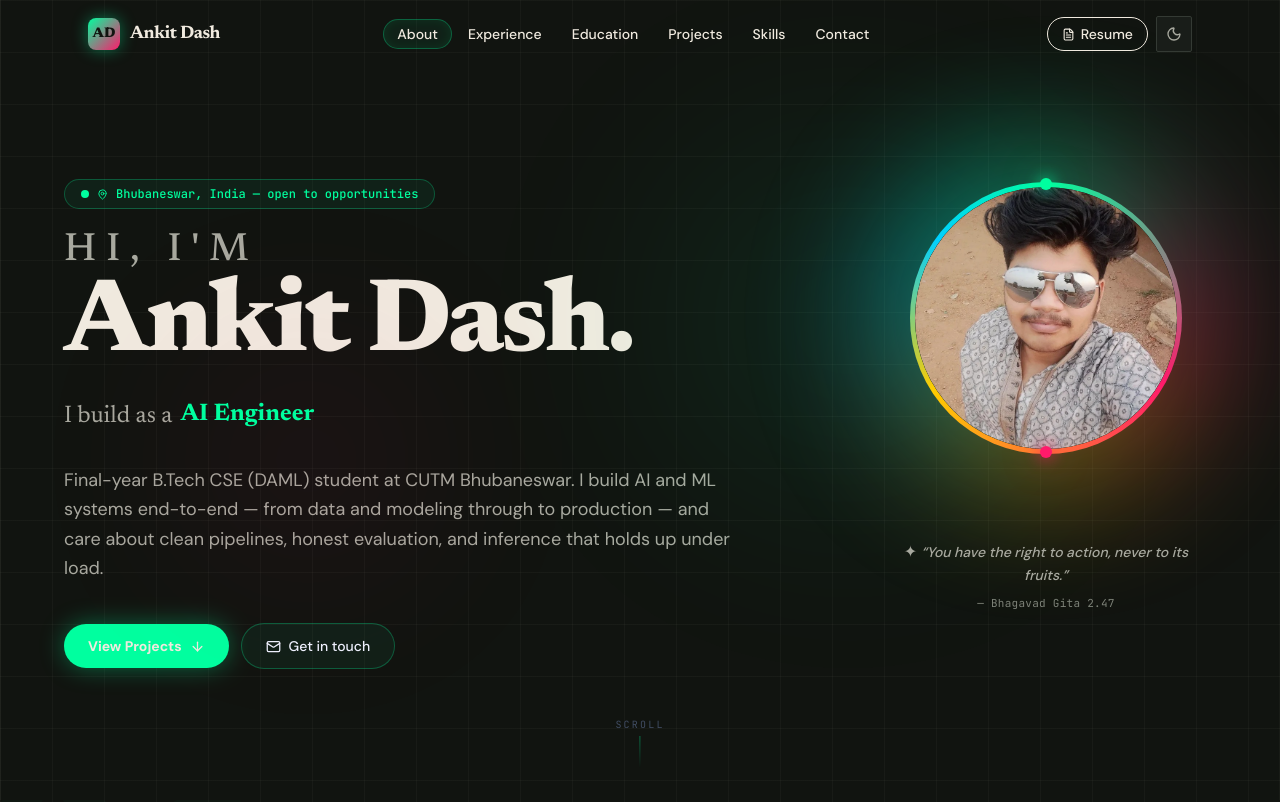
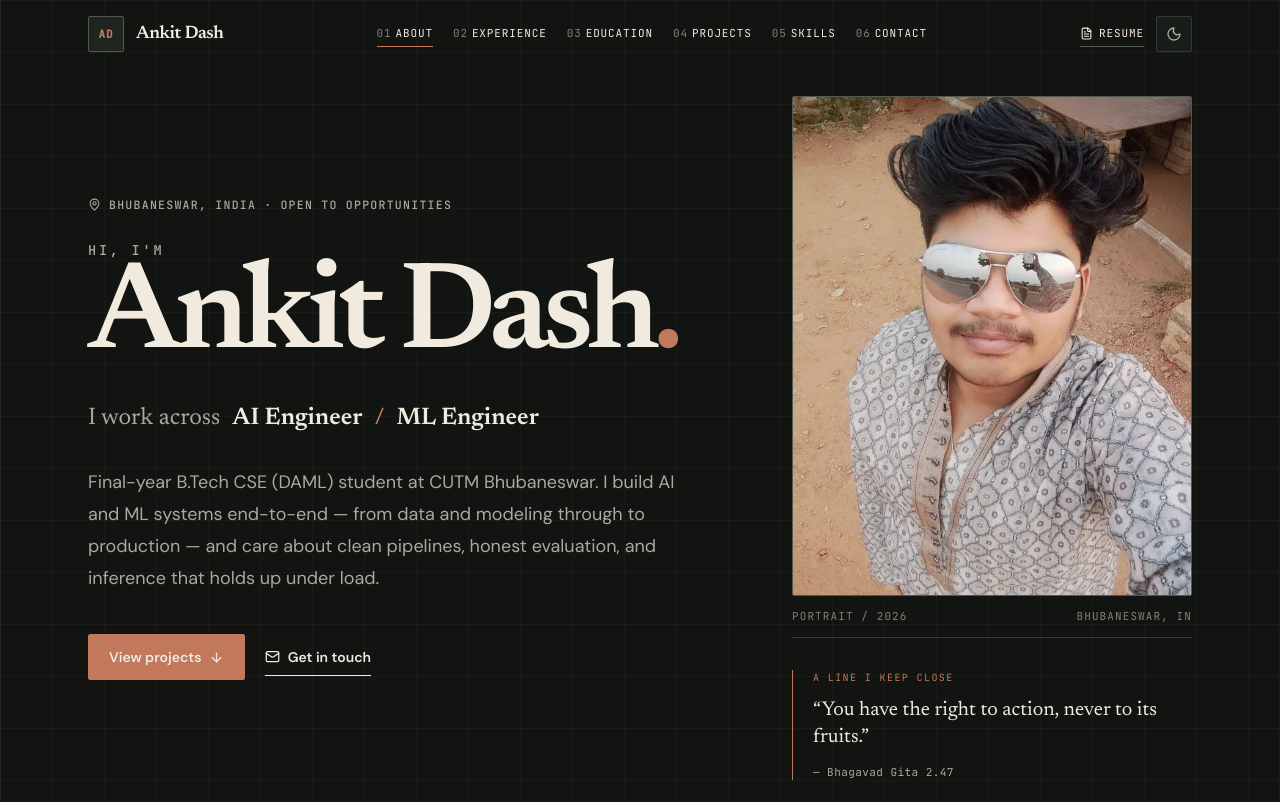
Before and after one commit to Ankit-builds1/ankit-builds1.github.io, a Next.js app: page / in a window 1280 px wide. Shown: the top 802 px of the page. Built offline with nearby package versions, Linux system fonts and the light colour scheme.

Commit message:
style: rebuild navigation and hero

```diff
--- a/app/page.tsx
+++ b/app/page.tsx
@@ -11,8 +11,11 @@ import Skills from "@/components/Skills";
 export default function Home() {
   return (
     <>
+      <a className="skip-link" href="#main-content">
+        Skip to content
+      </a>
       <Navbar />
-      <main className="relative">
+      <main id="main-content" className="relative" tabIndex={-1}>
         <Hero />
         <About />
         <Experience />
--- a/components/Hero.tsx
+++ b/components/Hero.tsx
@@ -1,153 +1,51 @@
-"use client";
-
-import { AnimatePresence, motion } from "framer-motion";
 import { ArrowDown, Mail, MapPin } from "lucide-react";
 import Image from "next/image";
-import { useEffect, useState } from "react";
 import { profile } from "@/lib/data";
 import { quotes } from "@/lib/quotes";
 
 export default function Hero() {
-  const [roleIdx, setRoleIdx] = useState(0);
-  const [quoteIdx, setQuoteIdx] = useState(0);
-
-  useEffect(() => {
-    const id = setInterval(
-      () => setRoleIdx((i) => (i + 1) % profile.roles.length),
-      2400
-    );
-    return () => clearInterval(id);
-  }, []);
-
-  useEffect(() => {
-    const text = quotes[quoteIdx].text;
-    const author = quotes[quoteIdx].author ?? "";
-    const duration = Math.max(7000, (text.length + author.length) * 62);
-    const id = setTimeout(() => {
-      setQuoteIdx((i) => (i + 1) % quotes.length);
-    }, duration);
-    return () => clearTimeout(id);
-  }, [quoteIdx]);
+  const quote = quotes[0];
 
   return (
-    <section
-      id="top"
-      className="relative flex min-h-screen items-center overflow-hidden px-6 pt-32 pb-20"
-    >
-      {/* Neon grid overlay */}
-      <div className="pointer-events-none absolute inset-0 grid-bg opacity-70" aria-hidden />
+    <section id="top" className="min-h-[100svh] border-b border-border">
+      <div className="mx-auto grid min-h-[100svh] w-full max-w-6xl items-center gap-14 px-6 pb-20 pt-32 lg:grid-cols-[minmax(0,7fr)_minmax(18rem,5fr)] lg:gap-20 lg:pt-24">
+        <div className="max-w-3xl">
+          <p className="eyebrow flex flex-wrap items-center gap-2 text-signal">
+            <MapPin size={13} aria-hidden />
+            {profile.location}
+            <span aria-hidden>·</span>
+            <span>Open to opportunities</span>
+          </p>
 
-      {/* Ambient orbs specific to hero */}
-      <div className="pointer-events-none absolute inset-0 overflow-hidden" aria-hidden>
-        <div
-          className="absolute right-[15%] top-[10%] h-[480px] w-[480px] rounded-full blur-[120px] opacity-15 animate-float-slow"
-          style={{ background: "radial-gradient(circle, #00ff9f, transparent 70%)" }}
-        />
-        <div
-          className="absolute left-[10%] bottom-[20%] h-[360px] w-[360px] rounded-full blur-[100px] opacity-10 animate-float-slower"
-          style={{ background: "radial-gradient(circle, #ff1a6b, transparent 70%)" }}
-        />
+          <h1 className="mt-8 font-display text-[clamp(4rem,10vw,7.75rem)] font-semibold leading-[0.82] tracking-[-0.055em]">
+            <span className="mb-3 block font-mono text-[0.11em] font-medium uppercase tracking-[0.2em] text-fg-muted">
+              Hi, I&apos;m
+            </span>
+            {profile.name}
+            <span className="text-accent">.</span>
+          </h1>
+
+          <div className="mt-8 flex flex-wrap items-center gap-x-3 gap-y-2 font-display text-xl text-fg-muted sm:text-2xl">
+            <span>I work across</span>
+            {profile.roles.map((role, index) => (
+              <span key={role} className="flex items-center gap-3 font-semibold text-fg">
+                {index > 0 ? <span className="text-accent">/</span> : null}
+                {role}
+              </span>
+            ))}
           </div>
 
-      <div className="mx-auto w-full max-w-6xl">
-        <div className="grid items-center gap-8 sm:gap-12 lg:grid-cols-[1fr_300px] xl:grid-cols-[1fr_340px]">
-          {/* Left: text content */}
-          <div>
-            {/* Status badge */}
-            <motion.div
-              initial={{ opacity: 0, y: 20 }}
-              animate={{ opacity: 1, y: 0 }}
-              transition={{ duration: 0.6, ease: "easeOut" }}
-              className="inline-flex items-center gap-2 rounded-full border px-4 py-1.5 text-xs font-mono font-medium"
-              style={{
-                borderColor: "rgba(0,255,159,0.25)",
-                background: "rgba(0,255,159,0.06)",
-                color: "#00ff9f",
-              }}
-            >
-              <span className="relative grid place-items-center">
-                <span
-                  className="absolute h-2 w-2 animate-ping rounded-full opacity-75"
-                  style={{ background: "#00ff9f" }}
-                />
-                <span className="relative h-2 w-2 rounded-full" style={{ background: "#00ff9f" }} />
-              </span>
-              <MapPin size={11} />
-              {profile.location} — open to opportunities
-            </motion.div>
+          <p className="mt-8 max-w-[65ch] text-base leading-8 text-fg-muted sm:text-lg">
+            {profile.bio}
+          </p>
 
-            {/* Name */}
-            <motion.h1
-              initial={{ opacity: 0, y: 28 }}
-              animate={{ opacity: 1, y: 0 }}
-              transition={{ duration: 0.75, delay: 0.1, ease: "easeOut" }}
-              className="font-display mt-6 leading-[0.9] tracking-tight"
-              style={{ fontSize: "clamp(3rem,8.5vw,6.5rem)" }}
-            >
-              <span className="block font-medium text-fg-muted" style={{ fontSize: "0.38em", letterSpacing: "0.25em", textTransform: "uppercase", marginBottom: "0.3em" }}>
-                Hi, I&apos;m
-              </span>
-              <span className="gradient-text block font-black">{profile.name}.</span>
-            </motion.h1>
-
-            {/* Role typer */}
-            <motion.div
-              initial={{ opacity: 0, y: 20 }}
-              animate={{ opacity: 1, y: 0 }}
-              transition={{ duration: 0.6, delay: 0.25, ease: "easeOut" }}
-              className="mt-6 flex flex-wrap items-center gap-2 text-base sm:text-xl md:text-2xl text-fg-muted font-display"
-            >
-              <span>I build as a</span>
-              <span className="relative inline-block min-h-[1.5em] min-w-[160px] sm:min-w-[220px]">
-                <AnimatePresence mode="wait">
-                  <motion.span
-                    key={roleIdx}
-                    initial={{ opacity: 0, y: 12 }}
-                    animate={{ opacity: 1, y: 0 }}
-                    exit={{ opacity: 0, y: -12 }}
-                    transition={{ duration: 0.35 }}
-                    className="absolute left-0 font-bold neon-text-glow"
-                    style={{ color: "#00ff9f" }}
-                  >
-                    {profile.roles[roleIdx]}
-                  </motion.span>
-                </AnimatePresence>
-              </span>
-            </motion.div>
-
-            {/* Bio */}
-            <motion.p
-              initial={{ opacity: 0, y: 20 }}
-              animate={{ opacity: 1, y: 0 }}
-              transition={{ duration: 0.6, delay: 0.35, ease: "easeOut" }}
-              className="mt-8 max-w-2xl text-base sm:text-lg leading-relaxed text-fg-muted"
-            >
-              {profile.bio}
-            </motion.p>
-
-            {/* CTAs */}
-            <motion.div
-              initial={{ opacity: 0, y: 20 }}
-              animate={{ opacity: 1, y: 0 }}
-              transition={{ duration: 0.6, delay: 0.45, ease: "easeOut" }}
-              className="mt-10 flex flex-wrap items-center gap-3"
-            >
+          <div className="mt-10 flex flex-wrap items-center gap-5">
             <a
               href="#projects"
-                className="group inline-flex items-center gap-2 rounded-full px-6 py-3 text-sm font-bold text-bg transition-all duration-300 hover:scale-[1.03]"
-                style={{
-                  background: "#00ff9f",
-                  boxShadow: "0 0 24px rgba(0,255,159,0.35)",
-                }}
-                onMouseEnter={(e) => {
-                  (e.currentTarget as HTMLElement).style.boxShadow = "0 0 36px rgba(0,255,159,0.6)";
-                }}
-                onMouseLeave={(e) => {
-                  (e.currentTarget as HTMLElement).style.boxShadow = "0 0 24px rgba(0,255,159,0.35)";
-                }}
+              className="inline-flex items-center gap-2 rounded-[2px] border border-accent bg-accent px-5 py-3 text-sm font-semibold text-bg no-underline transition-colors hover:bg-transparent hover:text-accent"
             >
-                View Projects
-                <ArrowDown size={15} className="transition-transform group-hover:translate-y-0.5" />
+              View projects
+              <ArrowDown size={15} aria-hidden />
             </a>
             <a
               href={`https://mail.google.com/mail/?view=cm&fs=1&to=${profile.email}&su=${encodeURIComponent(
@@ -155,143 +53,45 @@ export default function Hero() {
               )}`}
               target="_blank"
               rel="noopener noreferrer"
-                className="inline-flex items-center gap-2 rounded-full px-6 py-3 text-sm font-medium transition-all duration-200"
-                style={{
-                  border: "1px solid rgba(0,255,159,0.28)",
-                  background: "rgba(0,255,159,0.05)",
-                  color: "#eef2ff",
-                }}
-                onMouseEnter={(e) => {
-                  const el = e.currentTarget as HTMLElement;
-                  el.style.borderColor = "rgba(0,255,159,0.55)";
-                  el.style.background = "rgba(0,255,159,0.1)";
-                  el.style.color = "#00ff9f";
-                }}
-                onMouseLeave={(e) => {
-                  const el = e.currentTarget as HTMLElement;
-                  el.style.borderColor = "rgba(0,255,159,0.28)";
-                  el.style.background = "rgba(0,255,159,0.05)";
-                  el.style.color = "#eef2ff";
-                }}
+              className="text-link py-2 text-sm font-semibold"
             >
-                <Mail size={15} />
+              <Mail size={15} aria-hidden />
               Get in touch
             </a>
-            </motion.div>
+          </div>
         </div>
 
-          {/* Right: photo orb + quote */}
-          <motion.div
-            initial={{ opacity: 0, scale: 0.9 }}
-            animate={{ opacity: 1, scale: 1 }}
-            transition={{ duration: 0.9, delay: 0.4, ease: "easeOut" }}
-            className="order-first flex flex-col items-center gap-4 sm:gap-6 lg:order-none lg:gap-8"
-          >
-            <div className="relative h-40 w-40 sm:h-52 sm:w-52 lg:h-60 lg:w-60 xl:h-68 xl:w-68">
-              {/* Outer halo */}
-              <div
-                className="absolute -inset-10 rounded-full blur-3xl opacity-20 animate-pulse"
-                style={{
-                  background: "conic-gradient(from 0deg, #00ff9f, #ff1a6b, #ffcc00, #00d0ff, #00ff9f)",
-                }}
-              />
-
-              {/* Spinning conic ring */}
-              <div
-                className="absolute inset-0 rounded-full animate-spin-slow"
-                style={{
-                  background: "conic-gradient(from 0deg, #00ff9f 0%, #ff1a6b 33%, #ffcc00 66%, #00d0ff 85%, #00ff9f 100%)",
-                }}
-              />
-
-              {/* Inner dark mask */}
-              <div className="absolute inset-[5px] overflow-hidden rounded-full bg-bg backdrop-blur-xl">
-                {/* Counter-rotating inner glow */}
-                <div
-                  className="absolute inset-4 rounded-full opacity-40 blur-2xl"
-                  style={{
-                    background: "conic-gradient(from 180deg, #00ff9f, transparent 35%, #ff1a6b, transparent 70%, #ffcc00)",
-                    animation: "spin-slow 35s linear infinite reverse",
-                  }}
-                />
-                {/* Photo */}
-                <div className="absolute inset-0 overflow-hidden rounded-full">
+        <figure className="mx-auto w-full max-w-[25rem] lg:mx-0 lg:justify-self-end">
+          <div className="profile-photo-card">
             <Image
               src="/me.jpg"
-                    alt={profile.name}
+              alt={`${profile.name} in Bhubaneswar`}
               fill
               priority
-                    sizes="(min-width: 1280px) 18rem, 16rem"
+              sizes="(min-width: 1024px) 25rem, (min-width: 640px) 60vw, 92vw"
               className="object-cover object-[center_20%]"
             />
           </div>
+          <figcaption className="mt-3 flex items-center justify-between gap-4 border-b border-border pb-3 font-mono text-[11px] uppercase tracking-[0.1em] text-fg-subtle">
+            <span>Portrait / 2026</span>
+            <span>Bhubaneswar, IN</span>
+          </figcaption>
+
+          <blockquote className="mt-8 border-l border-accent pl-5">
+            <p className="font-mono text-[10px] uppercase tracking-[0.14em] text-accent">
+              A line I keep close
+            </p>
+            <p className="mt-3 font-display text-xl leading-snug text-fg">
+              “{quote.text}”
+            </p>
+            {quote.author ? (
+              <cite className="mt-3 block font-mono text-[11px] not-italic tracking-[0.04em] text-fg-muted">
+                — {quote.author}
+              </cite>
+            ) : null}
+          </blockquote>
+        </figure>
       </div>
-
-              {/* Accent dots */}
-              <span
-                aria-hidden
-                className="absolute -top-1 left-1/2 h-3 w-3 -translate-x-1/2 rounded-full"
-                style={{
-                  background: "#00ff9f",
-                  boxShadow: "0 0 16px #00ff9f, 0 0 36px rgba(0,255,159,0.5)",
-                }}
-              />
-              <span
-                aria-hidden
-                className="absolute -bottom-1 left-1/2 h-3 w-3 -translate-x-1/2 rounded-full"
-                style={{
-                  background: "#ff1a6b",
-                  boxShadow: "0 0 16px #ff1a6b, 0 0 36px rgba(255,26,107,0.5)",
-                }}
-              />
-            </div>
-
-            {/* Rotating quote */}
-            <div className="relative w-full min-h-[180px] max-w-[360px]">
-              <AnimatePresence mode="wait">
-                <motion.div
-                  key={quoteIdx}
-                  initial={{ opacity: 0, y: 10 }}
-                  animate={{ opacity: 1, y: 0 }}
-                  exit={{ opacity: 0, y: -10 }}
-                  transition={{ duration: 0.45, ease: "easeOut" }}
-                  className="absolute inset-0 flex flex-col items-center justify-center gap-2 px-2 text-center"
-                >
-                  <p className="text-sm italic font-medium leading-relaxed text-fg-muted">
-                    <span className="gradient-text not-italic mr-1 text-base">✦</span>
-                    &ldquo;{quotes[quoteIdx].text}&rdquo;
-                  </p>
-                  {quotes[quoteIdx].author && (
-                    <p className="font-mono text-[11px] tracking-wide text-fg-subtle">
-                      — {quotes[quoteIdx].author}
-                    </p>
-                  )}
-                </motion.div>
-              </AnimatePresence>
-            </div>
-          </motion.div>
-        </div>
-      </div>
-
-      {/* Scroll indicator */}
-      <motion.div
-        initial={{ opacity: 0 }}
-        animate={{ opacity: 1 }}
-        transition={{ delay: 1.2, duration: 0.6 }}
-        className="absolute bottom-8 left-1/2 -translate-x-1/2"
-        aria-hidden
-      >
-        <div
-          className="flex flex-col items-center gap-1 font-mono text-[10px] uppercase tracking-[0.22em]"
-          style={{ color: "#414d63" }}
-        >
-          Scroll
-          <span
-            className="h-8 w-px"
-            style={{ background: "linear-gradient(to bottom, rgba(0,255,159,0.4), transparent)" }}
-          />
-        </div>
-      </motion.div>
     </section>
   );
 }
--- a/components/Navbar.tsx
+++ b/components/Navbar.tsx
@@ -1,14 +1,14 @@
 "use client";
 
+import { FileText, Menu, X } from "lucide-react";
 import { useEffect, useState } from "react";
-import { FileText, Menu, X } from "lucide-react";
 import { navLinks, profile } from "@/lib/data";
 import ThemeToggle from "./ThemeToggle";
 
 export default function Navbar() {
   const [scrolled, setScrolled] = useState(false);
   const [open, setOpen] = useState(false);
-  const [activeSection, setActiveSection] = useState<string>("");
+  const [activeSection, setActiveSection] = useState("");
 
   useEffect(() => {
     const onScroll = () => setScrolled(window.scrollY > 12);
@@ -18,7 +18,7 @@ export default function Navbar() {
   }, []);
 
   useEffect(() => {
-    const sectionIds = navLinks.map((l) => l.href.replace("#", ""));
+    const sectionIds = navLinks.map((link) => link.href.replace("#", ""));
     const observer = new IntersectionObserver(
       (entries) => {
         entries.forEach((entry) => {
@@ -27,123 +27,121 @@ export default function Navbar() {
       },
       { rootMargin: "-40% 0px -55% 0px", threshold: 0 }
     );
+
     sectionIds.forEach((id) => {
-      const el = document.getElementById(id);
-      if (el) observer.observe(el);
+      const section = document.getElementById(id);
+      if (section) observer.observe(section);
     });
+
     return () => observer.disconnect();
   }, []);
 
   return (
     <header
-      className={`fixed inset-x-0 top-0 z-50 transition-all duration-300 ${
+      className={`fixed inset-x-0 top-0 z-50 border-b transition-[background-color,border-color] duration-200 ${
         scrolled
-          ? "backdrop-blur-xl bg-bg/70 border-b border-border"
-          : "bg-transparent"
+          ? "border-border bg-bg/95"
+          : "border-transparent bg-transparent"
       }`}
     >
-      <nav className="mx-auto flex max-w-6xl items-center justify-between px-6 py-4">
-        {/* Monogram + name */}
-        <a
-          href="#top"
-          className="group flex items-center gap-2.5 font-display text-lg font-bold"
-        >
-          <span
-            className="grid h-8 w-8 place-items-center rounded-lg font-black text-sm text-bg transition-all group-hover:scale-105"
-            style={{
-              background: "linear-gradient(135deg, #00ff9f, #ff1a6b)",
-              boxShadow: "0 0 16px rgba(0,255,159,0.4)",
-            }}
-          >
+      <nav
+        aria-label="Primary navigation"
+        className="mx-auto flex max-w-6xl items-center justify-between px-6 py-4"
+      >
+        <a href="#top" className="group flex items-center gap-3 no-underline">
+          <span className="grid h-9 w-9 place-items-center rounded-[2px] border border-border-strong bg-bg-card font-mono text-[11px] font-semibold tracking-[0.08em] text-accent transition-colors group-hover:border-accent">
             {profile.monogram}
           </span>
-          <span className="hidden sm:inline tracking-tight">{profile.name}</span>
+          <span className="hidden font-display text-lg font-semibold tracking-tight sm:inline">
+            {profile.name}
+          </span>
         </a>
 
-        {/* Desktop nav */}
-        <ul className="hidden md:flex items-center gap-0.5">
-          {navLinks.map((link) => {
+        <ul className="hidden items-center gap-5 lg:flex">
+          {navLinks.map((link, index) => {
             const id = link.href.replace("#", "");
             const isActive = activeSection === id;
+
             return (
               <li key={link.href}>
                 <a
                   href={link.href}
-                  className={`relative rounded-full px-3.5 py-1.5 text-sm font-medium transition-all duration-200 ${
+                  aria-current={isActive ? "page" : undefined}
+                  className={`flex items-baseline gap-1 border-b py-1 font-mono text-[11px] uppercase tracking-[0.08em] no-underline transition-colors ${
                     isActive
-                      ? "text-neon"
-                      : "text-fg-muted hover:text-fg hover:bg-bg-card"
+                      ? "border-accent text-fg"
+                      : "border-transparent text-fg-muted hover:border-border-strong hover:text-fg"
                   }`}
                 >
-                  {isActive && (
-                    <span
-                      className="absolute inset-0 rounded-full border"
-                      style={{
-                        borderColor: "rgba(0,255,159,0.3)",
-                        background: "rgba(0,255,159,0.06)",
-                        boxShadow: "inset 0 0 12px rgba(0,255,159,0.08)",
-                      }}
-                    />
-                  )}
-                  <span className="relative">{link.label}</span>
+                  <span className="text-fg-subtle">
+                    {String(index + 1).padStart(2, "0")}
+                  </span>
+                  {link.label}
                 </a>
               </li>
             );
           })}
         </ul>
 
-        {/* Right actions */}
-        <div className="flex items-center gap-2">
+        <div className="flex items-center gap-3">
           <a
             href={profile.resume}
             target="_blank"
             rel="noopener noreferrer"
-            className="hidden sm:inline-flex items-center gap-1.5 rounded-full border border-neon/25 bg-neon/5 px-3.5 py-1.5 text-sm font-medium text-neon transition-all hover:border-neon/50 hover:bg-neon/10 hover:shadow-[0_0_16px_rgba(0,255,159,0.2)]"
+            className="hidden items-center gap-1.5 border-b border-border-strong py-1 font-mono text-[11px] uppercase tracking-[0.08em] no-underline transition-colors hover:border-accent hover:text-accent sm:inline-flex"
           >
-            <FileText size={13} />
+            <FileText size={13} aria-hidden />
             Resume
           </a>
           <ThemeToggle />
           <button
-            onClick={() => setOpen((v) => !v)}
-            aria-label="Toggle menu"
-            className="md:hidden grid h-9 w-9 place-items-center rounded-full border border-border bg-bg-card text-fg-muted hover:text-neon hover:border-neon/30 transition-all"
+            type="button"
+            onClick={() => setOpen((value) => !value)}
+            aria-label={open ? "Close navigation menu" : "Open navigation menu"}
+            aria-expanded={open}
+            aria-controls="mobile-navigation"
+            className="grid h-9 w-9 place-items-center rounded-[2px] border border-border bg-bg-soft text-fg-muted transition-colors hover:border-border-strong hover:text-accent lg:hidden"
           >
-            {open ? <X size={16} /> : <Menu size={16} />}
+            {open ? <X size={17} aria-hidden /> : <Menu size={17} aria-hidden />}
           </button>
         </div>
       </nav>
 
-      {/* Mobile menu */}
-      {open && (
-        <div className="md:hidden border-t border-border bg-bg/95 backdrop-blur-xl">
-          <ul className="mx-auto flex max-w-6xl flex-col px-6 py-2">
-            {navLinks.map((link) => (
+      {open ? (
+        <div
+          id="mobile-navigation"
+          className="border-t border-border bg-bg lg:hidden"
+        >
+          <ul className="mx-auto grid max-w-6xl grid-cols-2 px-6 py-3 sm:grid-cols-3">
+            {navLinks.map((link, index) => (
               <li key={link.href}>
                 <a
                   href={link.href}
                   onClick={() => setOpen(false)}
-                  className="block py-3 text-fg-muted hover:text-neon transition-colors font-medium"
+                  className="flex items-baseline gap-1.5 border-b border-border py-3 font-mono text-xs uppercase tracking-[0.08em] no-underline text-fg-muted transition-colors hover:text-accent"
                 >
+                  <span className="text-fg-subtle">
+                    {String(index + 1).padStart(2, "0")}
+                  </span>
                   {link.label}
                 </a>
               </li>
             ))}
-            <li>
+            <li className="sm:hidden">
               <a
                 href={profile.resume}
                 target="_blank"
                 rel="noopener noreferrer"
                 onClick={() => setOpen(false)}
-                className="flex items-center gap-2 py-3 text-fg-muted hover:text-neon transition-colors"
+                className="flex items-center gap-2 border-b border-border py-3 font-mono text-xs uppercase tracking-[0.08em] no-underline text-fg-muted transition-colors hover:text-accent"
               >
-                <FileText size={14} />
+                <FileText size={13} aria-hidden />
                 Resume
               </a>
             </li>
           </ul>
         </div>
-      )}
+      ) : null}
     </header>
   );
 }
```
Lines whose indentation alone changed are shown as unchanged.
